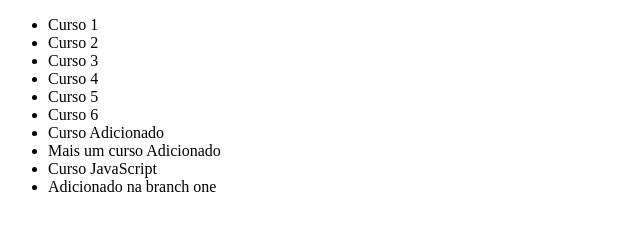
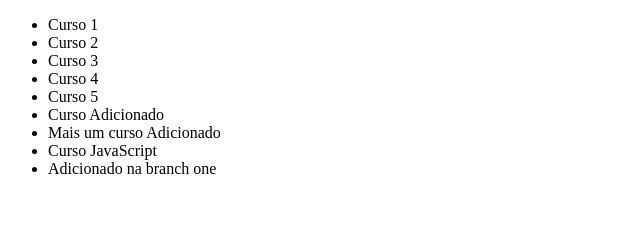
Before and after one commit to hugoodesa/gitAlura, a plain HTML site: page index.html in a window 1280 px wide. Shown: the whole page, without its empty margins (0-640 px from the left). Drawn offline with Linux system fonts and the light colour scheme.

Commit message:
aplicado o stash

```diff
--- a/index.html
+++ b/index.html
@@ -13,7 +13,6 @@
       <li>Curso 3</li>
       <li>Curso 4</li>
       <li>Curso 5</li>
-      <li>Curso 6</li>
       <li>Curso Adicionado</li>
       <li>Mais um curso Adicionado</li>
       <li>Curso JavaScript</li>
```
